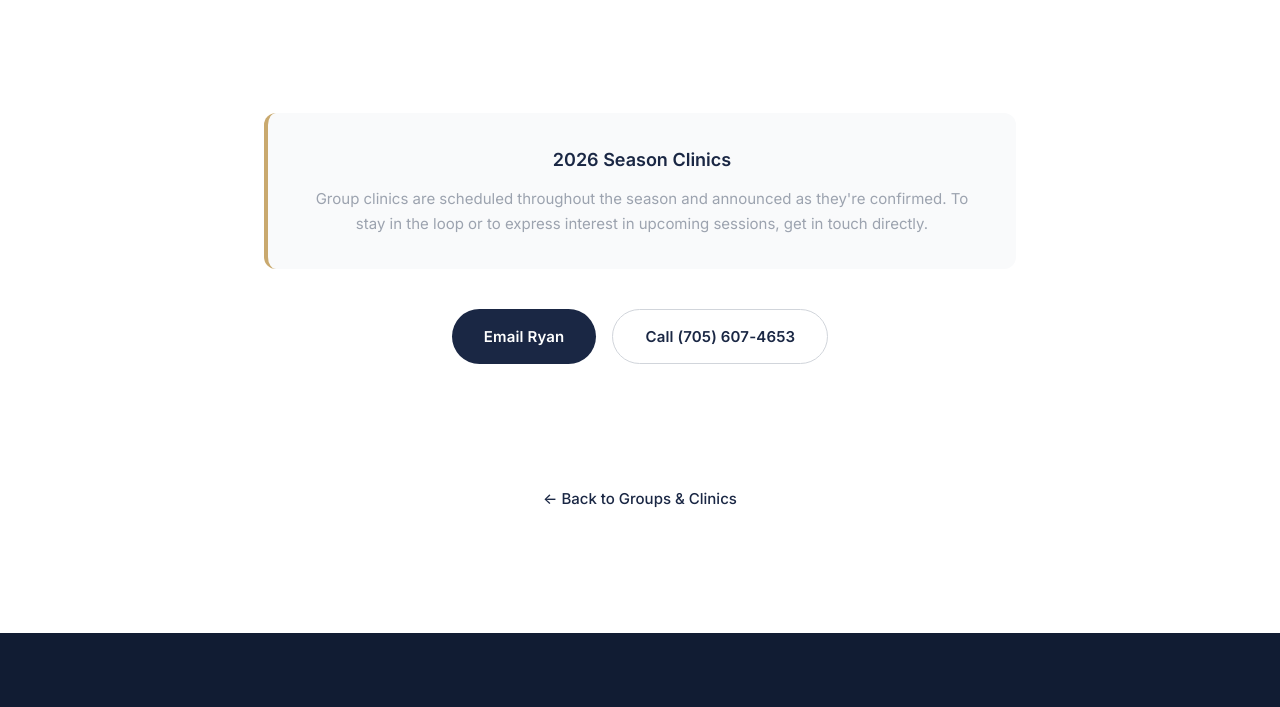
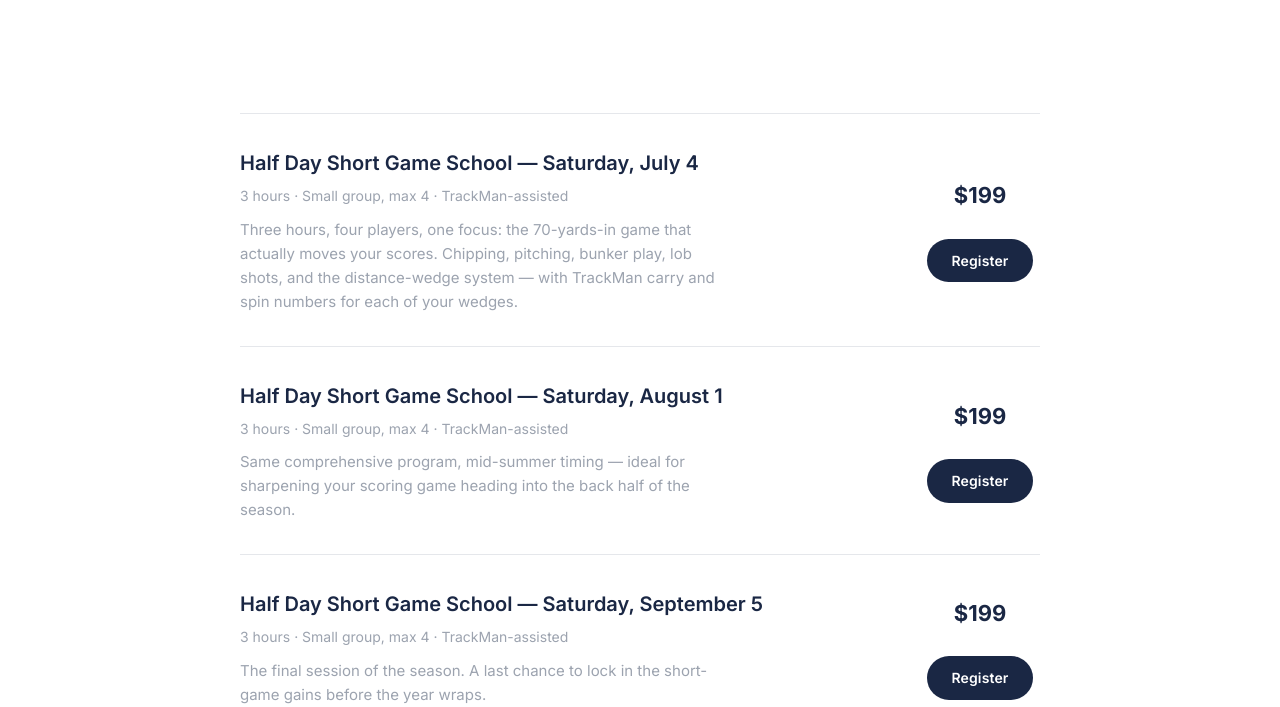
Before and after one commit to ryanrinneard-del/madriverpro, a website: page coaching/groups-clinics.html in a window 1280 px wide. Shown: the part 652-1359 px from the top of the page. Drawn offline with Linux system fonts and the light colour scheme.

Commit message:
Launch QA Phase 1: groups-clinics content + retire 2 dead pages
- coaching/groups-clinics.html: was a placeholder; now lists the
  Half Day Short Game School (3 confirmed Saturday dates: Jul 4,
  Aug 1, Sep 5) with registration links.
- Retired juniors-weekly.html and groups-non-member.html — Ryan is
  no longer running these. Removed their category cards from
  juniors.html and groups.html, and added vercel.json redirects
  (-> juniors.html / groups.html) so old URLs/bookmarks don't 404.
- The two orphaned .html files remain in the repo for Ryan to
  delete (Claude does not delete files).

```diff
--- a/coaching/groups-clinics.html
+++ b/coaching/groups-clinics.html
@@ -66,16 +66,47 @@
         </div>
     </section>
 
-    <!-- Info -->
+    <!-- Half Day Short Game School -->
     <section class="section coaching-offerings">
-        <div class="container container-narrow" style="text-align: center;">
-            <div class="coaching-callout">
-                <h3>2026 Season Clinics</h3>
-                <p>Group clinics are scheduled throughout the season and announced as they're confirmed. To stay in the loop or to express interest in upcoming sessions, get in touch directly.</p>
-            </div>
-            <div class="coaching-cta-group" style="margin-top: 40px;">
-                <a href="mailto:rrinneard@madriver.ca" class="btn btn-primary">Email Ryan</a>
-                <a href="tel:7056074653" class="btn btn-secondary">Call (705) 607-4653</a>
+        <div class="container">
+            <div class="lesson-list">
+
+                <div class="lesson-item">
+                    <div class="lesson-info">
+                        <h3>Half Day Short Game School &mdash; Saturday, July 4</h3>
+                        <p class="lesson-detail">3 hours &middot; Small group, max 4 &middot; TrackMan-assisted</p>
+                        <p class="lesson-desc">Three hours, four players, one focus: the 70-yards-in game that actually moves your scores. Chipping, pitching, bunker play, lob shots, and the distance-wedge system &mdash; with TrackMan carry and spin numbers for each of your wedges.</p>
+                    </div>
+                    <div class="lesson-action">
+                        <p class="lesson-price">$199</p>
+                        <a href="https://rrgolfperformance.as.me/short-game-school" target="_blank" rel="noopener" class="btn btn-primary btn-small">Register</a>
+                    </div>
+                </div>
+
+                <div class="lesson-item">
+                    <div class="lesson-info">
+                        <h3>Half Day Short Game School &mdash; Saturday, August 1</h3>
+                        <p class="lesson-detail">3 hours &middot; Small group, max 4 &middot; TrackMan-assisted</p>
+                        <p class="lesson-desc">Same comprehensive program, mid-summer timing &mdash; ideal for sharpening your scoring game heading into the back half of the season.</p>
+                    </div>
+                    <div class="lesson-action">
+                        <p class="lesson-price">$199</p>
+                        <a href="https://rrgolfperformance.as.me/short-game-school" target="_blank" rel="noopener" class="btn btn-primary btn-small">Register</a>
+                    </div>
+                </div>
+
+                <div class="lesson-item">
+                    <div class="lesson-info">
+                        <h3>Half Day Short Game School &mdash; Saturday, September 5</h3>
+                        <p class="lesson-detail">3 hours &middot; Small group, max 4 &middot; TrackMan-assisted</p>
+                        <p class="lesson-desc">The final session of the season. A last chance to lock in the short-game gains before the year wraps.</p>
+                    </div>
+                    <div class="lesson-action">
+                        <p class="lesson-price">$199</p>
+                        <a href="https://rrgolfperformance.as.me/short-game-school" target="_blank" rel="noopener" class="btn btn-primary btn-small">Register</a>
+                    </div>
+                </div>
+
             </div>
         </div>
     </section>
```
Also changed, not shown: coaching/groups.html (+0 -9 lines), coaching/juniors.html (+0 -9 lines), vercel.json.
